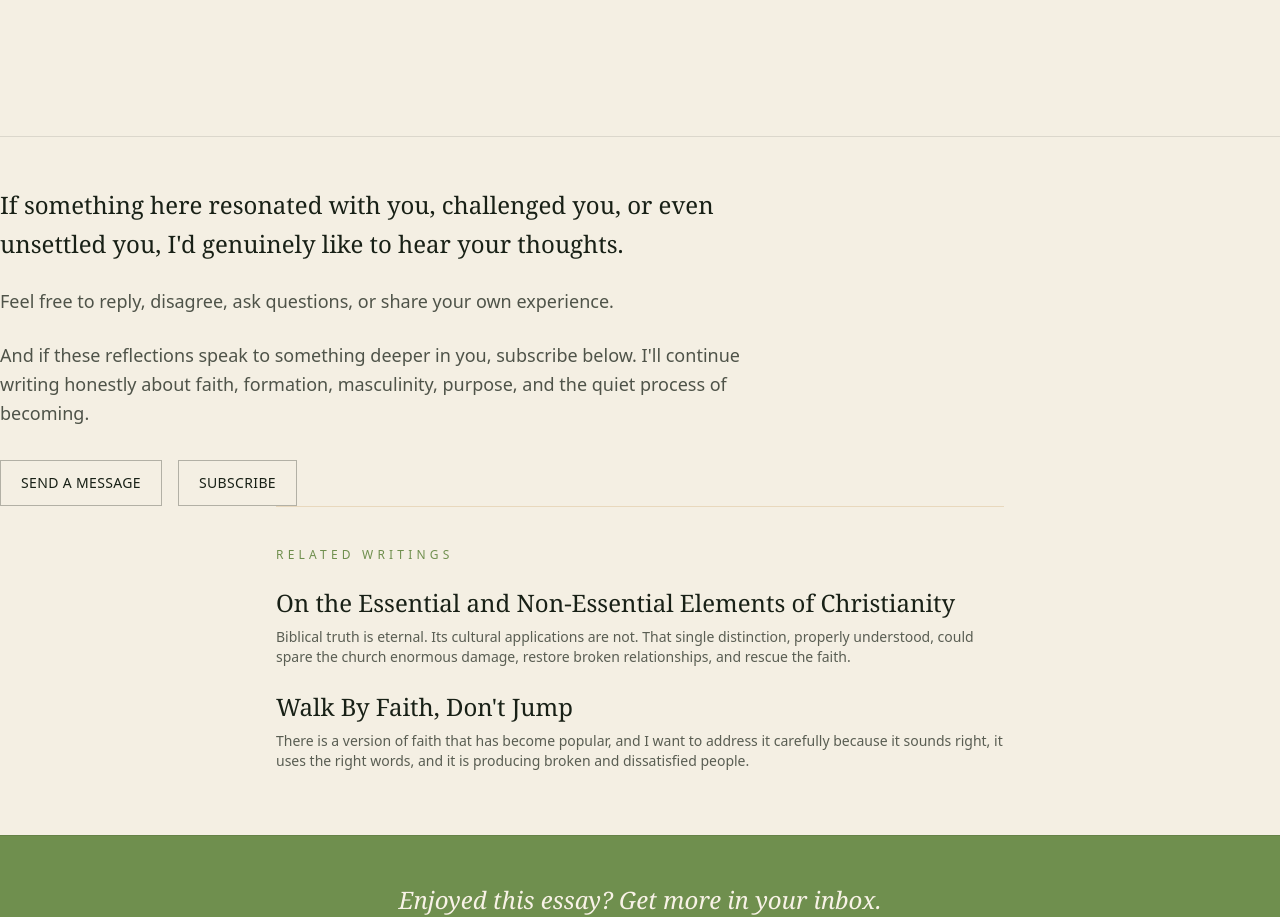
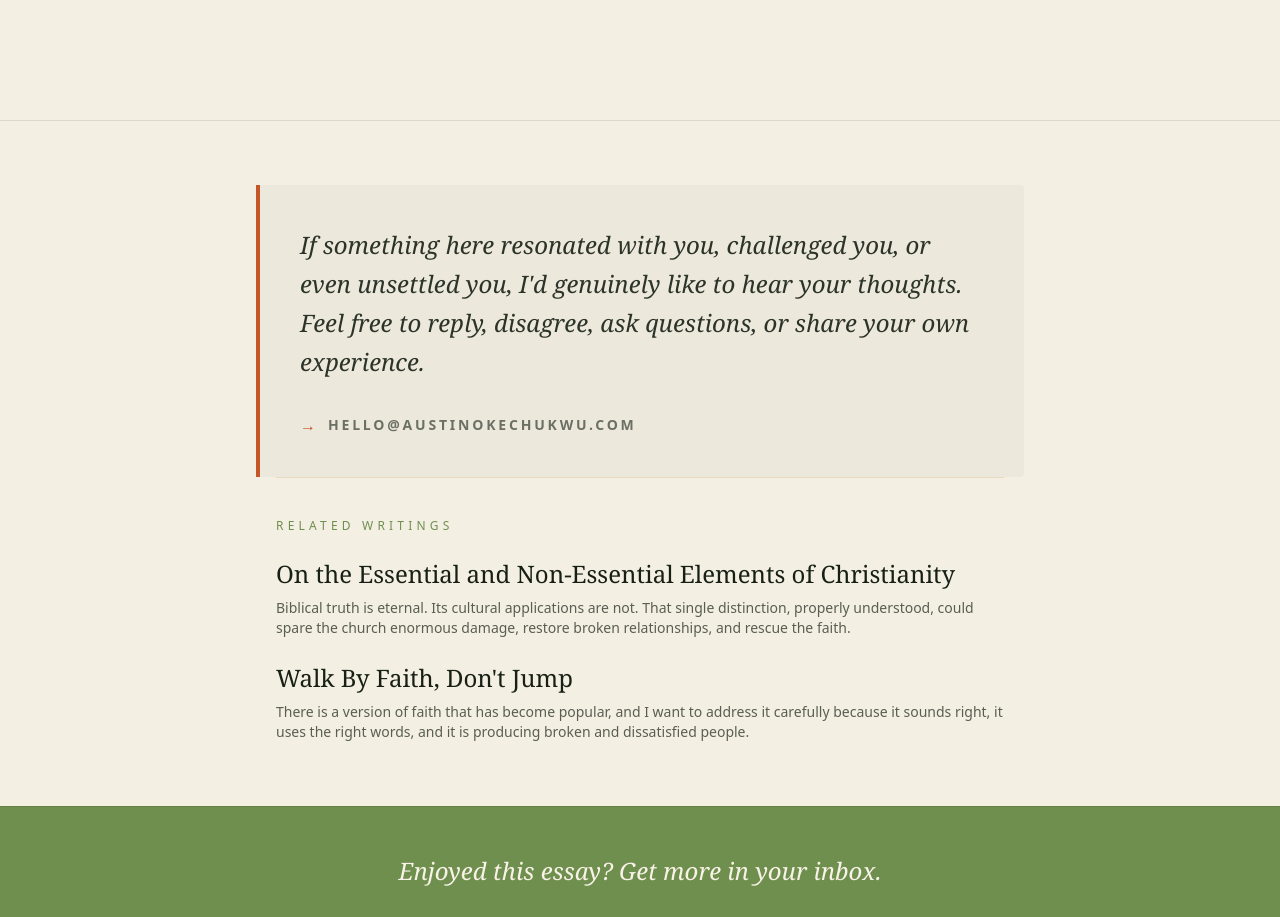
Before and after one commit to conditassociatesltd-gif/purposeful-builder, a Next.js app in the folder purposeful-builder/: page /writing/formation in a window 1280 px wide. Shown: the part 4900-5817 px from the top of the page. Built offline with nearby package versions, Linux system fonts and the light colour scheme.

Commit message:
Restyle essay bottom CTA to a premium bordered quote block with email link

```diff
--- a/purposeful-builder/app/writing/[slug]/page.tsx
+++ b/purposeful-builder/app/writing/[slug]/page.tsx
@@ -95,37 +95,23 @@ export default async function EssayPage({ params }: { params: Promise<{ slug: st
       <article className="essay-content max-w-3xl mx-auto px-5 py-14 prose prose-lg dark:prose-invert">
         <MdxRenderer content={essay.content} />
       </article>
-      <section className="mt-20 border-t border-black/10 dark:border-white/10 pt-12">
-  <div className="max-w-3xl">
-    <p className="font-serif text-2xl leading-relaxed">
+      <section className="mt-16 border-t border-black/10 dark:border-white/10 pt-16">
+        <div className="max-w-3xl mx-auto">
+          <div className="p-8 md:p-10 border-l-4 border-[#c4572a] bg-black/[0.03] dark:bg-white/[0.03] rounded-r-sm">
+            <p className="font-serif italic text-xl md:text-2xl leading-relaxed opacity-90">
               If something here resonated with you, challenged you, or even unsettled you,
-      I'd genuinely like to hear your thoughts.
+              I'd genuinely like to hear your thoughts. Feel free to reply, disagree, ask questions, or share your own experience.
             </p>
 
-    <p className="mt-6 text-lg leading-relaxed opacity-75">
-      Feel free to reply, disagree, ask questions, or share your own experience.
-    </p>
-
-    <p className="mt-6 text-lg leading-relaxed opacity-75">
-      And if these reflections speak to something deeper in you, subscribe below.
-      I'll continue writing honestly about faith, formation, masculinity, purpose,
-      and the quiet process of becoming.
-    </p>
-
-    <div className="mt-8 flex flex-wrap gap-4">
+            <div className="mt-8 flex items-center gap-3">
+              <span className="text-[#c4572a] font-bold">→</span>
               <a
                 href="mailto:hello@austinokechukwu.com"
-        className="border border-current/30 px-5 py-3 text-sm tracking-wide uppercase hover:bg-[var(--ink)] hover:text-[var(--parchment)] transition"
+                className="text-xs md:text-sm tracking-[0.2em] uppercase opacity-60 hover:opacity-100 hover:text-[#c4572a] transition-colors font-semibold"
               >
-        Send a Message
+                hello@austinokechukwu.com
               </a>
-
-      <a
-        href="/#subscribe"
-        className="border border-current/30 px-5 py-3 text-sm tracking-wide uppercase hover:bg-[var(--ink)] hover:text-[var(--parchment)] transition"
-      >
-        Subscribe
-      </a>
+            </div>
           </div>
         </div>
       </section>
```
Lines whose indentation alone changed are shown as unchanged.
